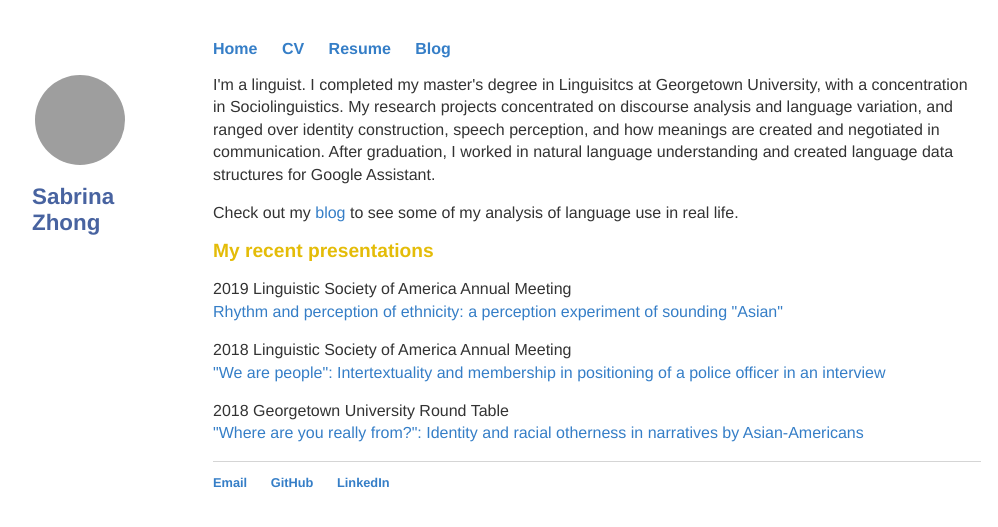
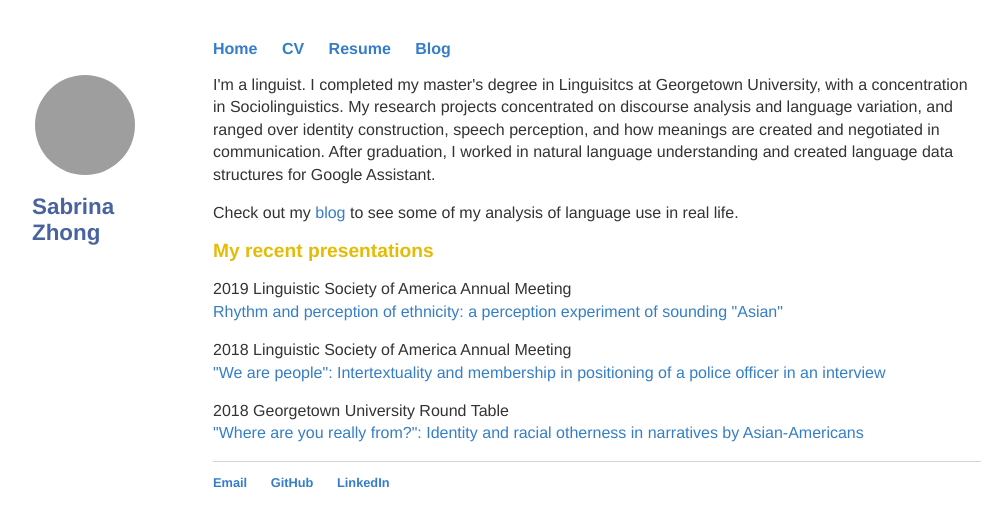
Before and after one commit to sabrinazhong/sabrinazhong.github.io, a Jekyll site: the page built from index.html, in a window 1280 px wide. Shown: the top 527 px of the page, without its empty margins (43-1041 px from the left). Built offline with Jekyll 4.4.1, drawn with Linux system fonts in a browser that asks for light colours; grey boxes are pictures that could not be loaded.

Commit message:
Update index.html

```diff
--- a/index.html
+++ b/index.html
@@ -26,6 +26,6 @@ title: Sabrina Zhong, Personal Website
 
 <div class='sidebar'>
 
-	<img src="photo.jpg" alt="Image" height="90" width="90" class="circular--square">
+	<img src="photo.jpg" alt="Image" height="100" width="100" class="circular--square">
 	<h1> Sabrina Zhong <h1>
 </div><!-- /.sidebar -->
```
